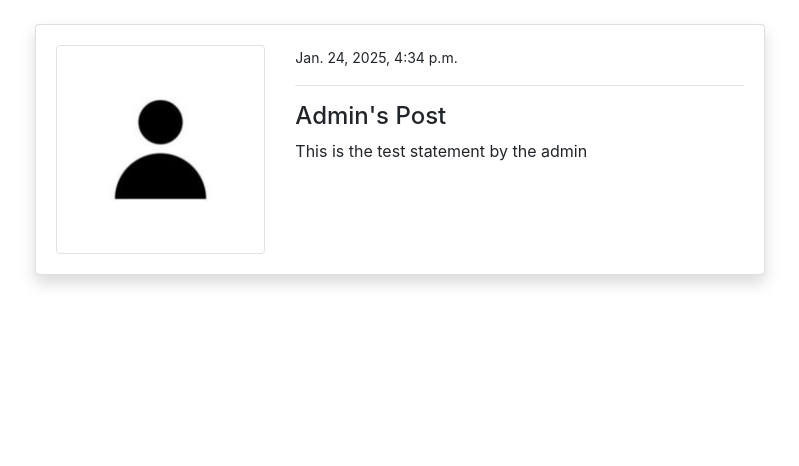
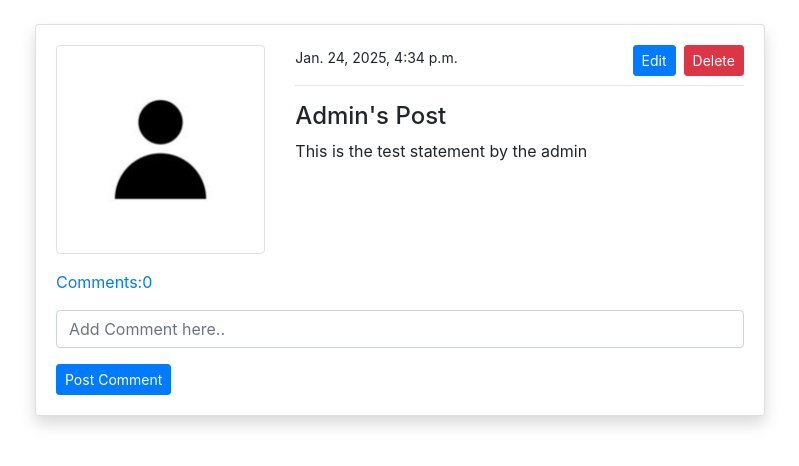
Before and after one commit to bikeeprajapati/blogWebsite, a Django app: page /post_detail/16/ in a window 1280 px wide. Shown: the part 56-522 px from the top of the page, without its empty margins (240-1039 px from the left). Run offline with Django 5.2, Linux system fonts and the light colour scheme; a user stored in the database is signed in; data comes from the database, SQL or seed files in the repository; both versions use the stored data as it was after the commit; some libraries are stand-ins or nearby versions.

Commit message:
Worked on Comment Section of the post

```diff
--- a/blog/admin.py
+++ b/blog/admin.py
@@ -1,8 +1,9 @@
 from django.contrib import admin
-from .models import PostModel
+from .models import PostModel, Comment
 
 # Register your models here.
 class PostModelAdmin(admin.ModelAdmin):
     list_display = ('title', 'date_created')
 
 admin.site.register(PostModel,PostModelAdmin)
+admin.site.register(Comment)
--- a/blog/forms.py
+++ b/blog/forms.py
@@ -1,5 +1,5 @@
 from django import forms
-from .models import PostModel
+from .models import PostModel, Comment
 
 class PostModelForm(forms.ModelForm):
     content =forms.CharField(widget=forms.Textarea(attrs={'rows': 4}))
@@ -12,3 +12,9 @@ class PostUpdateForm(forms.ModelForm):
     class Meta:
         model = PostModel
         fields = ('title', 'content')
+
+class CmmentForm(forms.ModelForm):
+    content =forms.CharField( label='',widget=forms.TextInput(attrs={'placeholder': 'Add Comment here..'}))
+    class Meta:
+        model = Comment
+        fields = ('content',)
--- a/blog/models.py
+++ b/blog/models.py
@@ -10,6 +10,20 @@ class PostModel(models.Model):
 
     class  Meta:
         ordering = ('-date_created',)
+    def comment_count(self):
+        return self.comment_set.all().count()
+
+    def comment(self):
+        return self.comment_set.all()
 
     def __str__(self):
         return self.title
+
+class Comment(models.Model):
+    user= models.ForeignKey(User, on_delete=models.CASCADE)
+    post = models.ForeignKey(PostModel, on_delete=models.CASCADE)
+    content = models.CharField(max_length=200)
+
+
+    def __str__(self):
+        return self.content
--- a/blog/templates/blog/post_detail.html
+++ b/blog/templates/blog/post_detail.html
@@ -13,7 +13,7 @@
                         </div>
                         <div class="col-md-8">
                             <small>{{ post.date_created }}</small>
-                            {% if post.author == request.usr %}
+                            {% if post.author == request.user or request.user.is_superuser %}
                             <span>
                                 <a class="btn btn-danger float-right btn-sm" href="{% url 'blog-post-delete' post.id %}">Delete</a>
                             </span>
@@ -29,6 +29,26 @@
                             </p>
                         </div>
                      </div>
+                     <p class="mt-3">
+                        <a class="" data-toggle="collapse" href="#collapseExample" role="button" aria-expanded="false" aria-controls="collapseExample">
+                          Comments:{{ post.comment_count }}
+                        </a>
+                      </p>
+                      <div class="collapse" id="collapseExample">
+                        <div  style="height:250px; overflow-y: scroll;" class="card card-body">
+                            {% for comment in post.comment %}
+                            <p  class="text-justify">
+                                {{ comment.content }}
+                            </p>
+                            {% endfor %}
+                        </div>
+                      </div>
+                      <form method="POST" action="{% url 'blog-post-detail' post.id %}">
+                        {% csrf_token %}
+                        {{ c_form|crispy }}
+                        <button type="submit" class="btn btn-primary btn-sm">Post Comment</button>
+
+                      </form>
                 </div>
             </div>
         </div>
--- a/blog/views.py
+++ b/blog/views.py
@@ -1,6 +1,6 @@
 from django.shortcuts import render , redirect,get_object_or_404, redirect
 from .models import PostModel
-from .forms import PostModelForm , PostUpdateForm
+from .forms import PostModelForm , PostUpdateForm, CmmentForm
 
 # Create your views here.
 def index(request):
@@ -20,14 +20,24 @@ def index(request):
     }
     return render(request, 'blog/index.html',context)
 
-def post_detail(request,pk):
-    post =PostModel.objects.get(id=pk)
-    context={
-        'post': post
+def post_detail(request, pk):
+    post = get_object_or_404(PostModel, id=pk)
+    if request.method == "POST":
+        c_form = CmmentForm(request.POST)
+        if c_form.is_valid():
+            instance = c_form.save(commit=False)
+            instance.user = request.user  # Assign the logged-in user (admin included)
+            instance.post = post
+            instance.save()
+            return redirect('blog-post-detail', pk=post.id)  # Redirect to avoid re-submission
+    else:
+        c_form = CmmentForm()
 
-
+    context = {
+        'post': post,
+        'c_form': c_form,
     }
-    return render(request, 'blog/post_detail.html',context)
+    return render(request, 'blog/post_detail.html', context)
 
 
 def post_edit(request, pk):
```
Also changed, not shown: blog/migrations/0003_comment.py (added), db.sqlite3, users/migrations/0002_alter_profilemodel_image.py (added).
